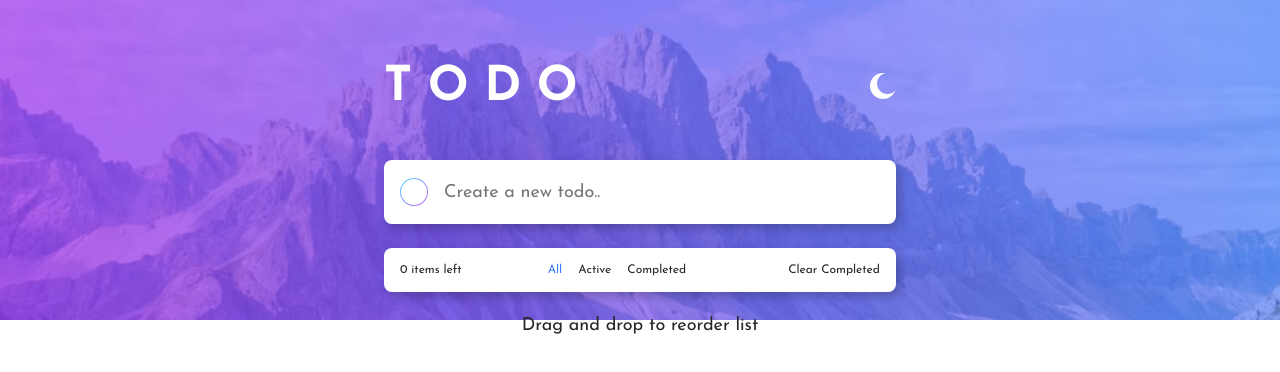
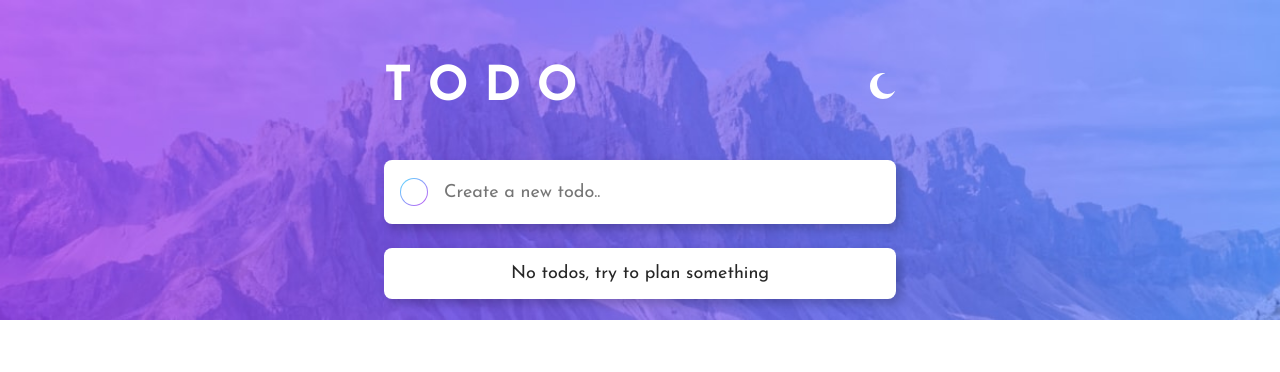
Before and after one commit to zeromistakes/synebo-test-task, a React (Vite) app: page / in a window 1280 px wide. Shown: the top 372 px of the page. Built offline with nearby package versions, Linux system fonts and the light colour scheme.

Commit message:
added some edge cases and small improvement

```diff
--- a/src/App.tsx
+++ b/src/App.tsx
@@ -3,10 +3,12 @@ import TodoHeader from "./components/TodoHeader/TodoHeader.tsx";
 import TodoInput from "./components/TodoInput/TodoInput.tsx";
 import TodoList from "./components/TodoList/TodoList.tsx";
 import useTodoStore from "./store/useTodoStore.ts";
-import {useEffect} from "react";
+import React, {useEffect} from "react";
+import TodoFooter from "./components/TodoFooter/TodoFooter.tsx";
+
 function App() {
 
-  const {theme} = useTodoStore();
+  const {theme, todos} = useTodoStore();
 
   useEffect(() => {
     document.documentElement.setAttribute('data-theme', theme);
@@ -19,10 +21,11 @@ function App() {
         <TodoHeader/>
         <TodoInput/>
         <TodoList/>
-        {/*  TODO FOOTER*/}
-        <div className={styles.dndTip}>
-          Drag and drop to reorder list
-        </div>
+        {todos.length > 1 &&
+            <div className={styles.dndTip}>
+                Drag and drop to reorder list
+            </div>
+        }
       </main>
     </div>
   )
--- a/src/components/TodoList/TodoList.tsx
+++ b/src/components/TodoList/TodoList.tsx
@@ -41,9 +41,22 @@ const TodoList: React.FC = () => {
     setDraggingItemIndex(null);
   };
 
+  const getNoResultsMessage = () => {
+    switch (filter) {
+      case 'active':
+        return 'You have nothing TO DO :)';
+      case 'completed':
+        return 'No completed todos, try TO DO something :)';
+      case 'all':
+      default:
+        return 'No todos, try to plan something';
+    }
+  };
+
   return (
     <div className={styles.listWrapper}>
-      {filteredTodos.map((todo, index) => (
+      {filteredTodos.length > 0 ? (
+        filteredTodos.map((todo, index) => (
           <div
             className={styles.dndWrapper}
             key={todo.id}
@@ -54,8 +67,13 @@ const TodoList: React.FC = () => {
           >
             <TodoListItem {...todo} />
           </div>
-      ))}
-      <TodoFooter />
+        ))
+      ) : (
+        <div className={styles.noResultsMessage}>
+          {getNoResultsMessage()}
+        </div>
+      )}
+      {!!todos.length && <TodoFooter />}
     </div>
   );
 };
--- a/src/components/TodoList/todoList.module.scss
+++ b/src/components/TodoList/todoList.module.scss
@@ -7,8 +7,13 @@
   align-items: center;
   border-radius: 8px;
   overflow: hidden;
+  background-color: var(--background-color);
   box-shadow: 5px 5px 10px rgba(0, 0, 0, 0.2);
   .dndWrapper {
     width: 100%;
   }
+
+  .noResultsMessage {
+    padding: 16px;
+  }
 }
--- a/src/components/TodoListItem/TodoListItem.tsx
+++ b/src/components/TodoListItem/TodoListItem.tsx
@@ -17,14 +17,21 @@ const TodoListItem: FC<ListItemProps> = ({
                                            text = 'Default text'
                                          }) => {
 
-const {toggleTodo, deleteTodo} = useTodoStore()
+  const {toggleTodo, deleteTodo} = useTodoStore()
 
   return (
     <div className={styles.listItemWrapper}>
       <Checkbox
         isChecked={completed}
         onClick={() => toggleTodo(id)}/>
-      <p className={styles.itemText}>{text}</p>
+      <p style={
+        {
+          textDecoration: `${completed ? 'line-through' : 'none'}`,
+          opacity: `${completed ? '0.5' : '1'}`,
+        }
+      }
+         className={styles.itemText}>{text}
+      </p>
       <div className={styles.deleteBtn} onClick={() => deleteTodo(id)}>
         <CrossIcon/>
       </div>
```
Lines whose indentation alone changed are shown as unchanged.
